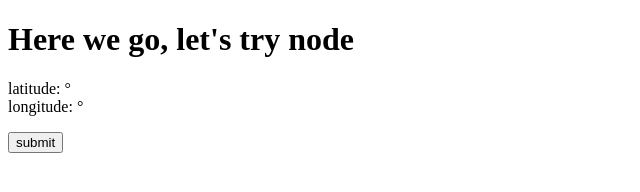
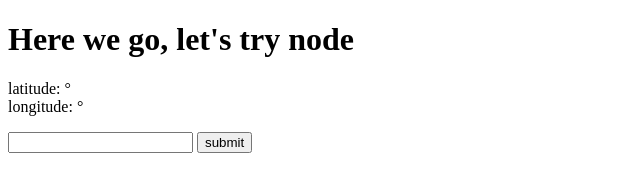
Before and after one commit to Tim0Cc/newnodeapp, a website: page public/index.html in a window 1280 px wide. Shown: the whole page, without its empty margins (0-640 px from the left). Drawn offline with Linux system fonts and the light colour scheme.

Commit message:
cleaned from old code && started exploring the form

```diff
--- a/public/index.html
+++ b/public/index.html
@@ -36,12 +36,20 @@
     } else {
       console.log('geloc is NOT available');
     }
+
+    // form to submit mood
+    const moodText = document.getElementById('mood_text');
+    moodText.submit();
+
   </script>
   <h1>Here we go, let's try node</h1>
 
   <p>latitude: <span id="latitude"></span>&deg;<br>
      longitude: <span id="longitude"></span>&deg;</p>
+  <form action="#" method="post" name="mood_form" id="form_mood">
+    <input type="text" name="mood" id="mood_text">
+    <button id="submitMood" name="submit_button" id="button_submit">submit</button>
+  </form>
 
-  <button id="submitButton">submit</button>
 </body>
 </html>
```
Also changed, not shown: index.js (+3 -17 lines), 1 other file.
